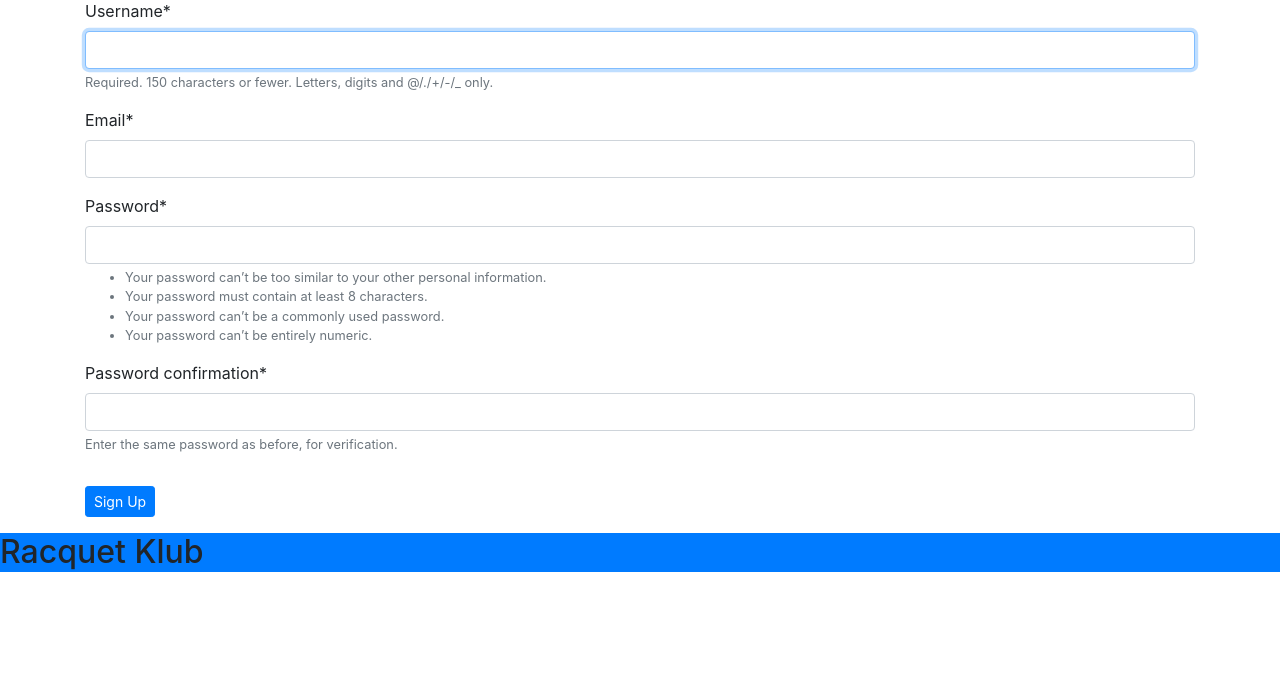
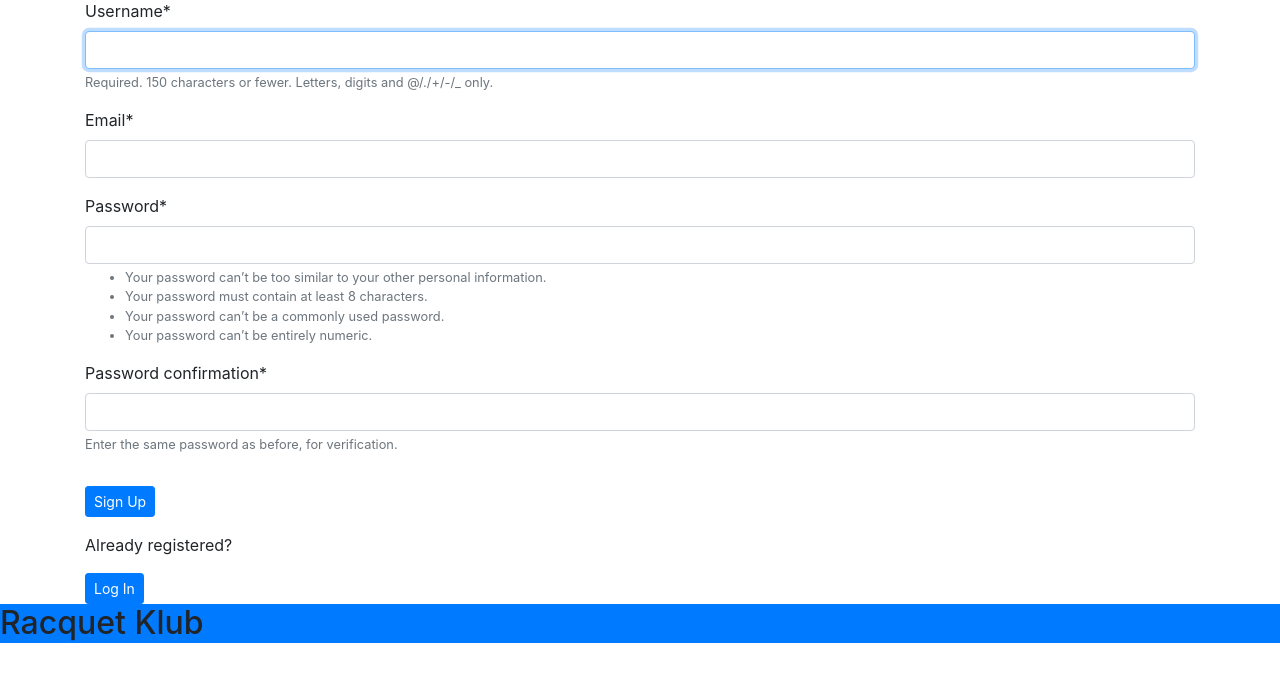
Before and after one commit to ey7/project-four, a Django app: page /users/register/ in a window 1280 px wide. Shown: the part 121-800 px from the top of the page. Run offline with Django 3.2, Linux system fonts and the light colour scheme; some libraries are stand-ins or nearby versions.

Commit message:
added redirect buttons to login and register pages

```diff
--- a/templates/registration/login.html
+++ b/templates/registration/login.html
@@ -13,6 +13,9 @@
 				<div class="form-group">
 	                <button class="btn btn-sm btn-primary" type="submit">Log In</button>
 	            </div>
-	         </form>
+	        </form>
+	        	<div> <p> Not a registered user?</p>
+	            		<a button class="btn btn-sm btn-primary" href="{% url 'register' %}">Register</a>
+	            </div>
 	</div>
 {% endblock %}
--- a/users/templates/users/register.html
+++ b/users/templates/users/register.html
@@ -14,5 +14,8 @@
 	                <button class="btn btn-sm btn-primary" type="submit">Sign Up</button>
 	            </div>
 	         </form>
+	         	<div> <p> Already registered?</p>
+	            		<a button class="btn btn-sm btn-primary" href="{% url 'login' %}">Log In</a>
+	            </div>
 	</div>
 {% endblock %}
```
